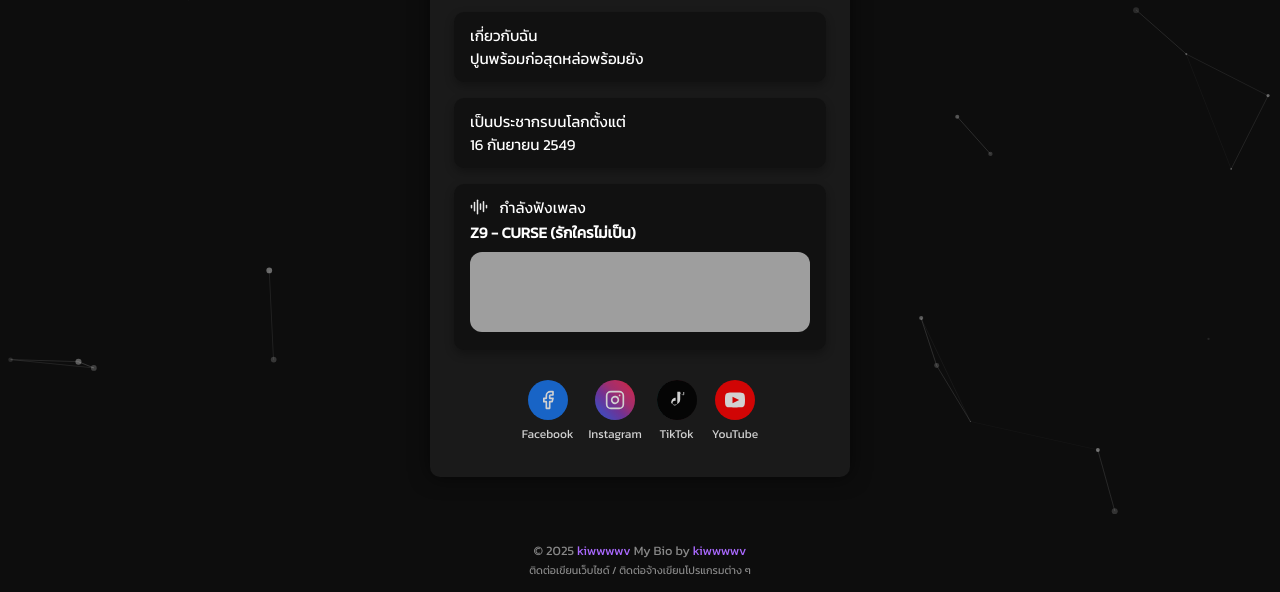
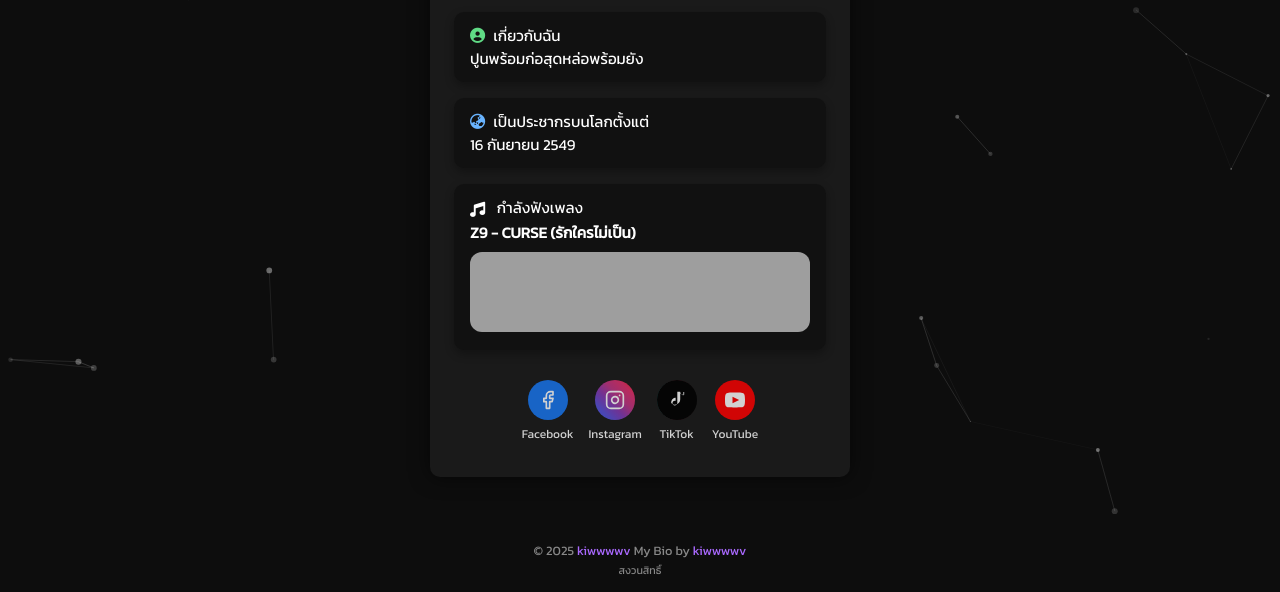
Before and after one commit to sokarmf/sokahzbio.github.io, a plain HTML site: page index.html in a window 1280 px wide. Shown: the part 286-878 px from the top of the page. Drawn offline with nearby package versions, Linux system fonts and the light colour scheme; grey boxes are pictures that could not be loaded.

Commit message:
Update index.html

```diff
--- a/index.html
+++ b/index.html
@@ -6,6 +6,7 @@
   <title>kiwwwwv | Profile</title>
   <link href="https://fonts.googleapis.com/css2?family=Kanit&display=swap" rel="stylesheet">
   <script src="https://cdnjs.cloudflare.com/ajax/libs/particles.js/2.0.0/particles.min.js"></script>
+  <link rel="stylesheet" href="https://cdnjs.cloudflare.com/ajax/libs/font-awesome/6.5.0/css/all.min.css">
   <style>
     * {
       margin: 0;
@@ -416,16 +417,22 @@
         <div class="handle">kiwwwwv • He / Him</div>
 
         <div class="section">
-          <p>เกี่ยวกับฉัน<br>ปูนพร้อมก่อสุดหล่อพร้อมยัง</p>
+          <p><i class="fas fa-user-circle" style="margin-right: 8px; color: #60db85;"></i>เกี่ยวกับฉัน<br>ปูนพร้อมก่อสุดหล่อพร้อมยัง</p>
         </div>
 
         <div class="section">
-          <p>เป็นประชากรบนโลกตั้งแต่<br>16 กันยายน 2549</p>
+          <p><i class="fas fa-globe-asia" style="margin-right: 8px; color: #69b4ff;"></i>เป็นประชากรบนโลกตั้งแต่<br>16 กันยายน 2549</p>
         </div>
 
         <div class="section music-player">
-          <p><span class="music-icon"><svg xmlns="http://www.w3.org/2000/svg" width="15" height="15" viewBox="0 0 24 24" fill="none" stroke="currentColor" stroke-width="2" stroke-linecap="round" stroke-linejoin="round" class="lucide lucide-audio-lines size-3"><path d="M2 10v3"></path><path d="M6 6v11"></path><path d="M10 3v18"></path><path d="M14 8v7"></path><path d="M18 5v13"></path><path d="M22 10v3"></path></svg></span> กำลังฟังเพลง<br><strong>Z9 - CURSE (รักใครไม่เป็น)</strong></p>
-          <iframe id="spotifyPlayer" style="border-radius:12px" src="https://open.spotify.com/embed/track/77rZWogLvZ2NOf248oMd6N?utm_source=generator&autoplay=1" width="100%" height="80" frameBorder="0" allowfullscreen="" allow="autoplay; clipboard-write; encrypted-media; fullscreen; picture-in-picture" loading="lazy"></iframe>
+          <p>
+            <span class="music-icon">
+              <i class="fa-solid fa-music"></i>
+            </span>
+            กำลังฟังเพลง<br>
+            <strong>Z9 - CURSE (รักใครไม่เป็น)</strong>
+          </p>
+          <iframe id="spotifyPlayer" style="border-radius:12px" src="https://open.spotify.com/embed/track/77rZWogLvZ2NOf248oMd6N?utm_source=generator&autoplay=1" width="100%" height="80" frameborder="0" allowfullscreen allow="autoplay; clipboard-write; encrypted-media; fullscreen; picture-in-picture" loading="lazy"></iframe>
         </div>
 
         <!-- Social Media Buttons -->
@@ -477,7 +484,7 @@
   </div>
   <div class="footer">
     © 2025 <a href="#">kiwwwwv</a> My Bio by <a href="#">kiwwwwv</a><br>
-    <small>ติดต่อเขียนเว็บไซด์ / ติดต่อจ้างเขียนโปรแกรมต่าง ๆ</small>
+    <small>สงวนสิทธิ์</small>
   </div>
 
   <script>
```
